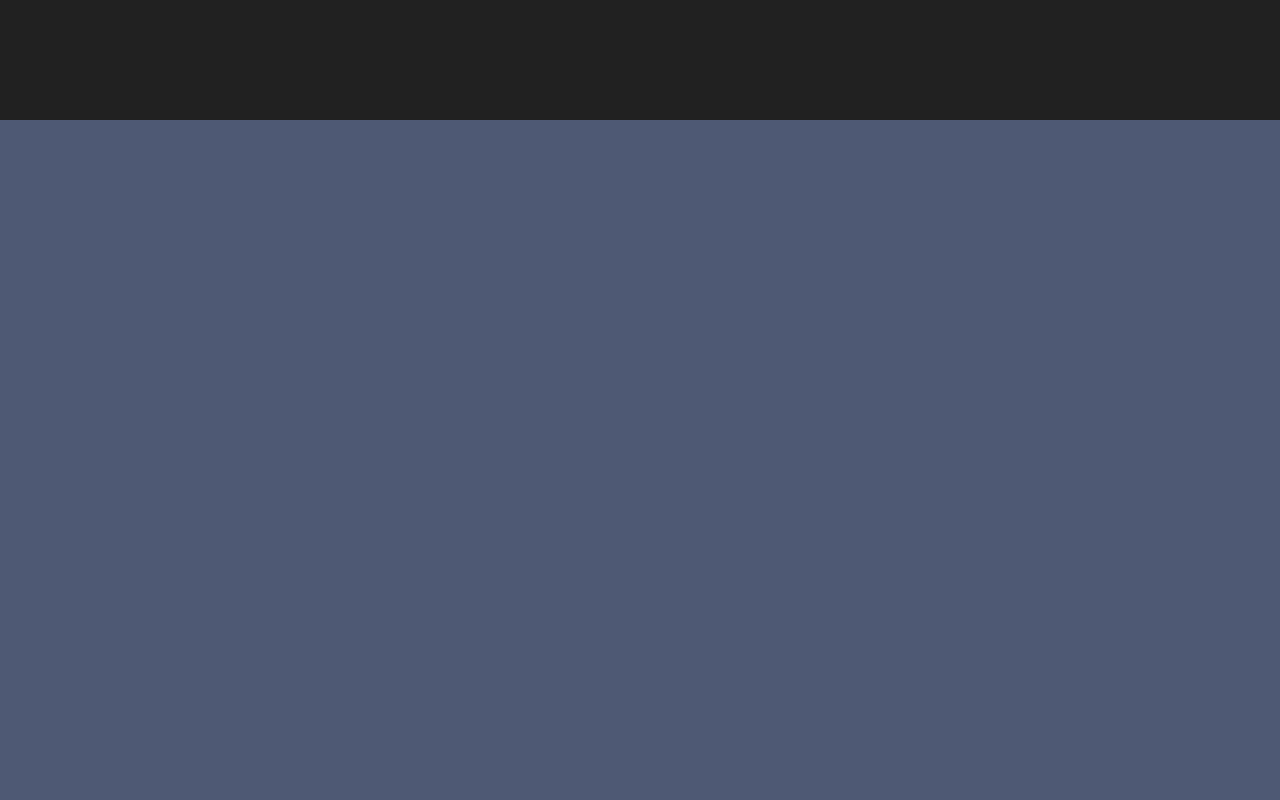
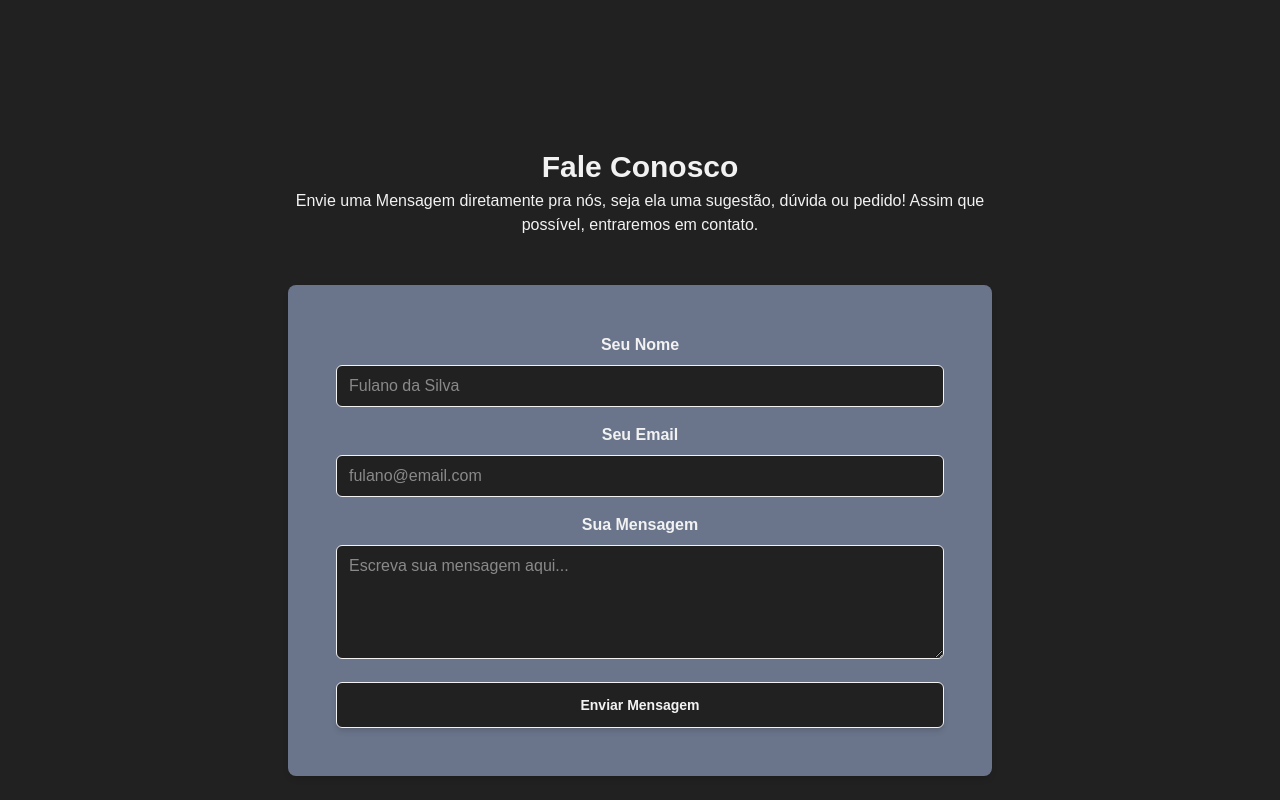
Before and after one commit to igorgp06/DestinosDoKite, a React (Vite) app in the folder frontend/: page /contato in a window 1280 px wide. Shown: the part 1480-2280 px from the top of the page. Built offline with nearby package versions, Linux system fonts and the light colour scheme.

Commit message:
[WORK 1.1.2] Progresso na seção do formulário para contato.

```diff
--- a/frontend/package.json
+++ b/frontend/package.json
@@ -1,7 +1,7 @@
 {
   "name": "destinosdokite",
   "private": true,
-  "version": "1.1.1",
+  "version": "1.1.2",
   "type": "module",
   "scripts": {
     "dev": "vite",
--- a/frontend/src/pages/public/Contact/Contact.jsx
+++ b/frontend/src/pages/public/Contact/Contact.jsx
@@ -15,7 +15,7 @@ export const Contact = () => {
                 <Testimonials />
             </section>
 
-            <section className="min-h-screen flex items-center justify-center bg-primary" id="form">
+            <section className="min-h-screen flex items-center justify-center bg-background" id="form">
                 <Form />
             </section>
 
--- a/frontend/src/pages/public/Contact/partials/Form.jsx
+++ b/frontend/src/pages/public/Contact/partials/Form.jsx
@@ -1,10 +1,78 @@
+import { cn } from "../../../../lib/utils"
 
 export const Form = () => {
     return (
         <div className="relative min-h-screen flex flex-col align-center justify-center px-4 pb-29" id="home">
             <div className="container max-w-3xl mx-auto text-center z-10">
 
-                <div className="space-y-8"></div>
+                <div className="space-y-8">
+                    <div className="space-y-1 mb-12">
+
+                        <h2 className="text-3xl font-bold text-primary-foreground">
+                            Fale Conosco
+                        </h2>
+                        <h3 className="text-md text-primary-foreground">
+                            Envie uma Mensagem diretamente pra nós, seja ela uma sugestão, dúvida ou pedido! Assim que possível, entraremos em contato.
+                        </h3>
+                    </div>
+
+                    <div className="w-full bg-card p-12 rounded-lg shadow-md hover:shadow-lg transition-shadow duration-300">
+                        <form className="space-y-4">
+                            <div>
+                                <label htmlFor="name" className="block text-md font-semibold text-primary-foreground mb-2">
+                                    Seu Nome
+                                </label>
+                                <input type="text"
+                                    id="name"
+                                    name="name"
+                                    required
+                                    placeholder="Fulano da Silva"
+                                    className="w-full px-3 py-2 border rounded-md focus:outline-none focus:ring-2 focus:ring-primary-500 focus:border-transparent bg-background text-primary-foreground" />
+                            </div>
+
+                            <div>
+                                <label htmlFor="email" className="block text-md font-semibold text-primary-foreground mb-2">
+                                    Seu Email
+                                </label>
+                                <input type="email"
+                                    id="email"
+                                    name="email"
+                                    required
+                                    placeholder="fulano@email.com"
+                                    className="w-full px-3 py-2 border rounded-md focus:outline-none focus:ring-2 focus:ring-primary-500 focus:border-transparent bg-background text-primary-foreground" />
+                            </div>
+
+                            <div>
+                                <label htmlFor="message" className="block text-md font-semibold text-primary-foreground mb-2">
+                                    Sua Mensagem
+                                </label>
+                                <textarea id="message"
+                                    name="message"
+                                    rows="4"
+                                    required
+                                    placeholder="Escreva sua mensagem aqui..."
+                                    className="w-full px-3 py-2 border rounded-md focus:outline-none focus:ring-2 focus:ring-primary-500 focus:border-transparent bg-background text-primary-foreground">
+                                </textarea>
+                            </div>
+                            <div className="text-sm text-primary-foreground">
+                                <button className={cn("inline-block w-full py-3 bg-background text-primary-foreground font-semibold",
+                                    "rounded-md shadow-md border border-primary-foreground",
+                                    "hover:bg-primary-foreground/85 hover:text-glow hover:text-black hover:scale-102 transition-all duration-300"
+                                )}
+                                    type="submit"
+                                >
+                                    Enviar Mensagem
+
+                                </button>
+                            </div>
+                        </form>
+
+
+                    </div>
+
+
+
+                </div>
             </div>
         </div>
     )
```
Also changed, not shown: 1 other file (tests, documents, lock files or other folders).
